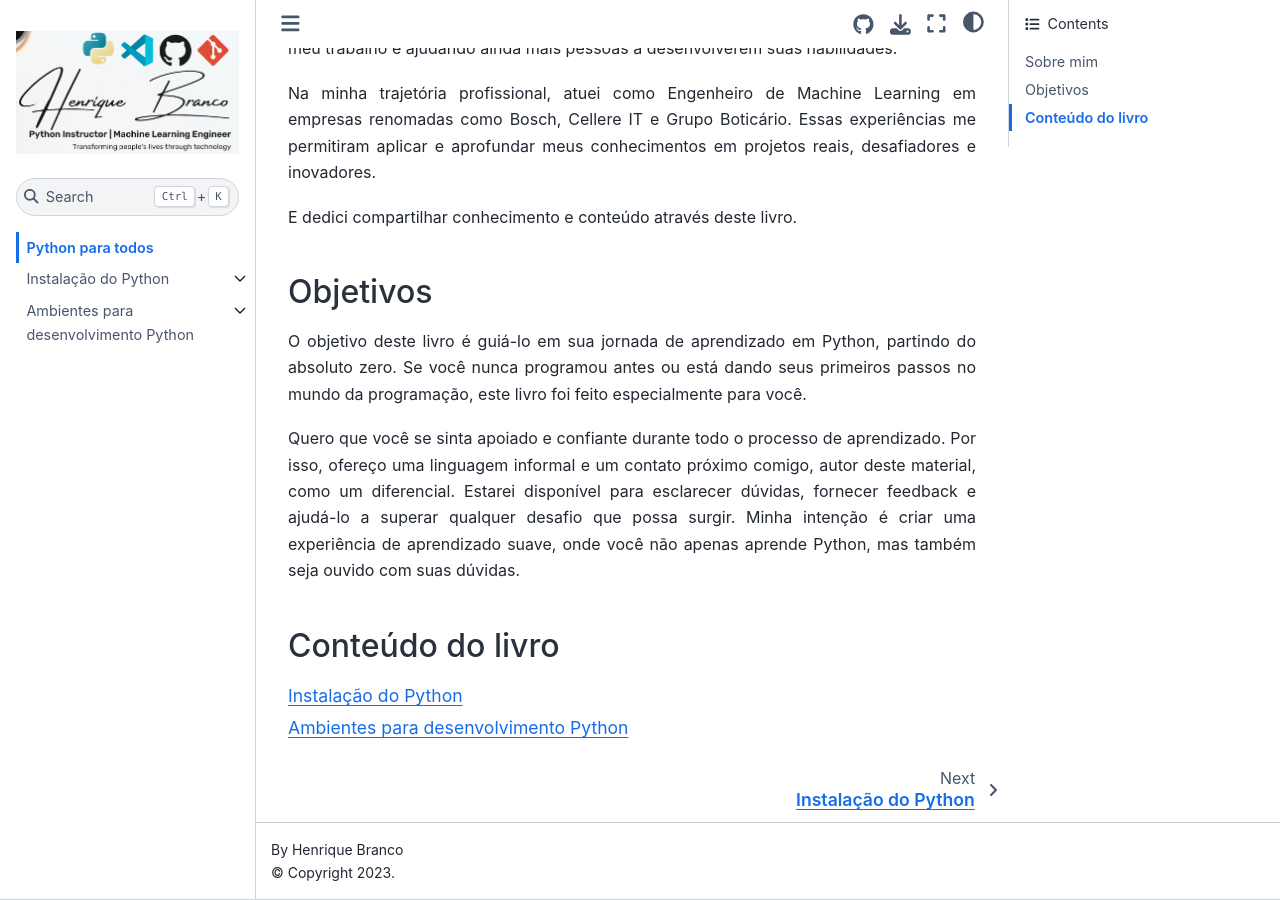
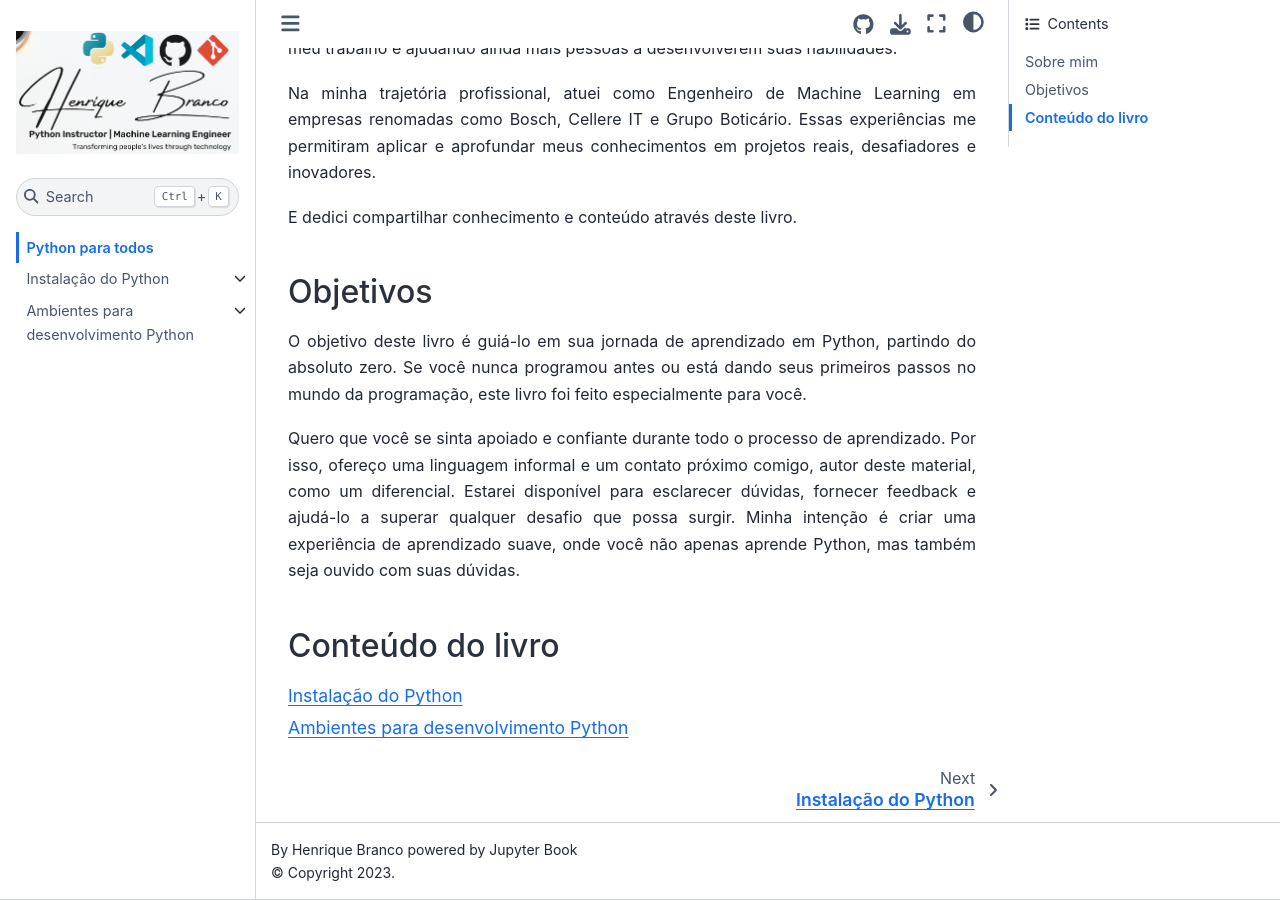
Before and after one commit to HenriqueAJNB/python-para-todos, a Jupyter Book: the page built from book/README.md, in a window 1280 px wide and 900 px high, scrolled down 807 px. Built offline with Jupyter Book 1.0.4 settings and Sphinx 7.4.7 and the Sphinx Book theme 1.1.4, drawn with Linux system fonts in a browser that asks for light colours.

Commit message:
feat: adicionado "powered by" nas notas de rodapé

```diff
--- a/book/_config.yml
+++ b/book/_config.yml
@@ -2,7 +2,7 @@
 # Learn more at https://jupyterbook.org/customize/config.html
 
 title: Python para todos
-author: Henrique Branco
+author: Henrique Branco powered by Jupyter Book
 logo: img/logo.png
 
 # Force re-execution of notebooks on each build.
```
